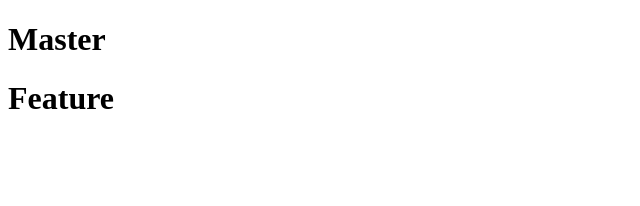
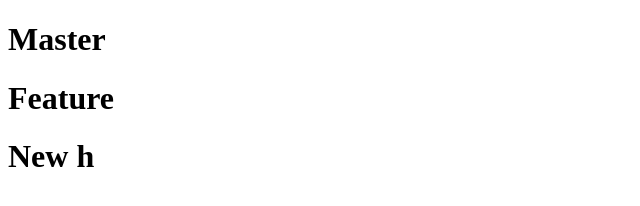
Before and after one commit to ChathuraIshara/Demo-practise, a plain HTML site: page index.html in a window 1280 px wide. Shown: the whole page, without its empty margins (0-640 px from the left). Drawn offline with Linux system fonts and the light colour scheme.

Commit message:
new h added

```diff
--- a/index.html
+++ b/index.html
@@ -8,6 +8,7 @@
 <body>
     <h1>Master</h1>
     <h1>Feature</h1>
+    <h1>New h</h1>
 
 </body>
 </html>
```
